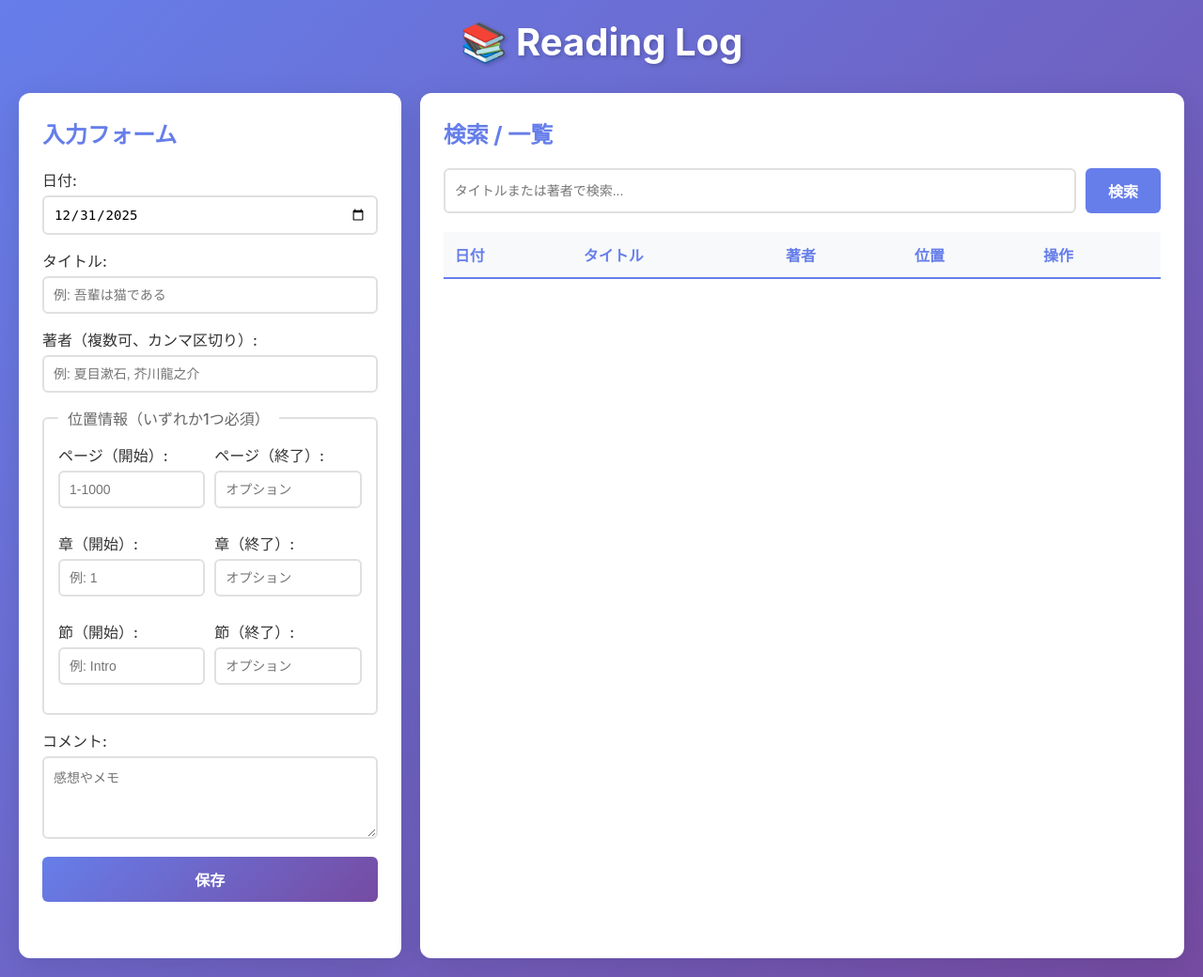
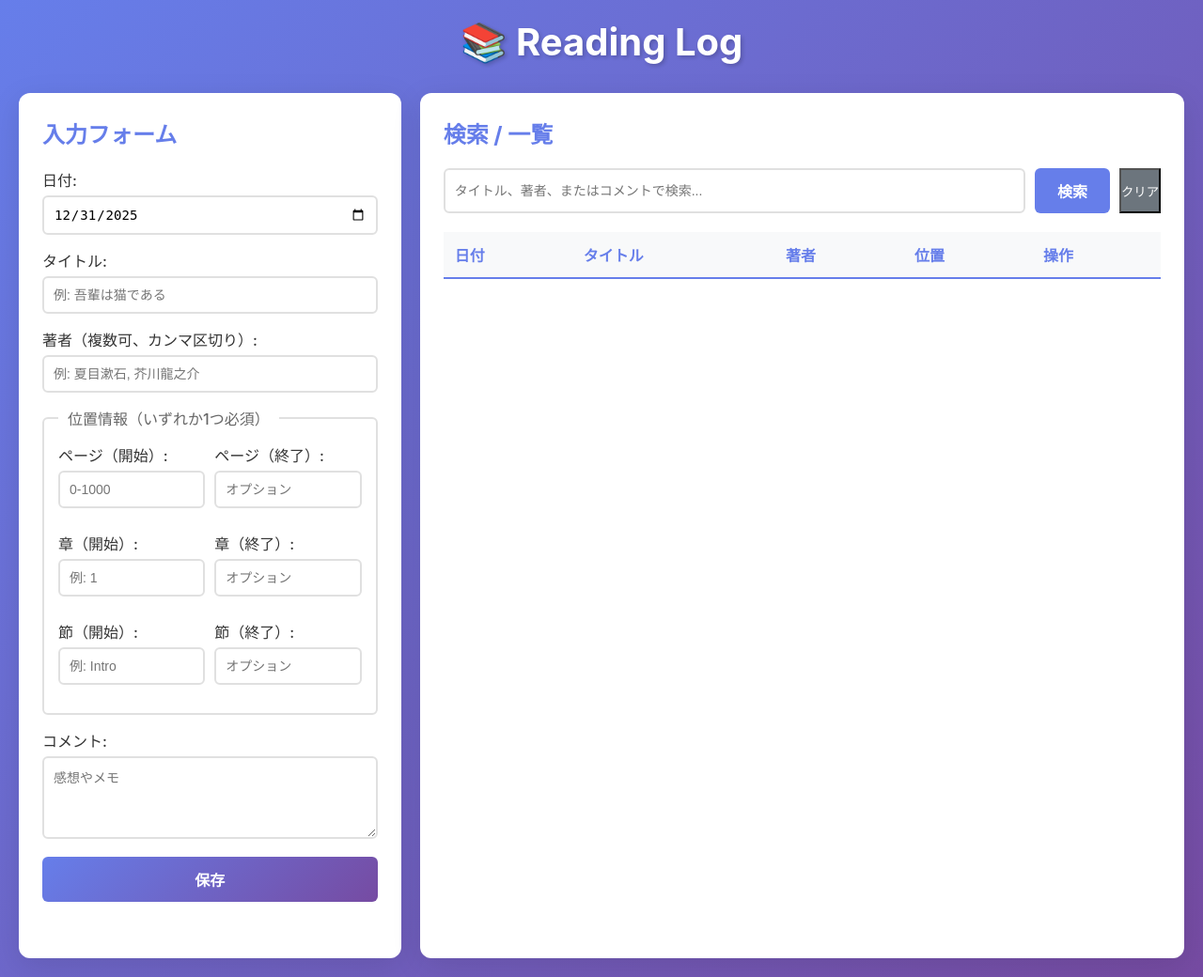
Before and after one commit to s2atoru/reading-log, a Flask app: page / in a window 1280 px wide. Shown: the whole page at 94% size. Run offline with Flask 3, Linux system fonts and the light colour scheme; data that the repository does not hold is empty.

Commit message:
feat: add clear button for search

```diff
--- a/reading_log/static/app.js
+++ b/reading_log/static/app.js
@@ -226,6 +226,12 @@ function escapeHtml(text) {
     return div.innerHTML;
 }
 
+// 検索をクリア
+function clearSearch() {
+    document.getElementById('searchInput').value = '';
+    loadEntries();
+}
+
 // 検索フィールドでEnterキーを押したら検索
 document.getElementById('searchInput').addEventListener('keypress', function (e) {
     if (e.key === 'Enter') {
--- a/reading_log/static/style.css
+++ b/reading_log/static/style.css
@@ -128,6 +128,15 @@ textarea {
     background: #5568d3;
 }
 
+.btn-clear {
+    background: #6c757d;
+    color: white;
+}
+
+.btn-clear:hover {
+    background: #5a6268;
+}
+
 .btn-cancel {
     background: #6c757d;
     color: white;
--- a/reading_log/templates/index.html
+++ b/reading_log/templates/index.html
@@ -42,11 +42,11 @@
                         <div class="position-fields">
                             <div class="form-group">
                                 <label for="page">ページ（開始）:</label>
-                                <input type="number" id="page" name="page" min="1" max="1000" placeholder="1-1000">
+                                <input type="number" id="page" name="page" min="0" max="1000" placeholder="0-1000">
                             </div>
                             <div class="form-group">
                                 <label for="page_end">ページ（終了）:</label>
-                                <input type="number" id="page_end" name="page_end" min="1" max="1000"
+                                <input type="number" id="page_end" name="page_end" min="0" max="1000"
                                     placeholder="オプション">
                             </div>
                             <div class="form-group">
@@ -85,8 +85,9 @@
                 <h2>検索 / 一覧</h2>
 
                 <div class="search-bar">
-                    <input type="text" id="searchInput" placeholder="タイトルまたは著者で検索...">
+                    <input type="text" id="searchInput" placeholder="タイトル、著者、またはコメントで検索...">
                     <button onclick="loadEntries()" class="btn-secondary">検索</button>
+                    <button onclick="clearSearch()" class="btn-clear">クリア</button>
                 </div>
 
                 <div class="table-container">
```
